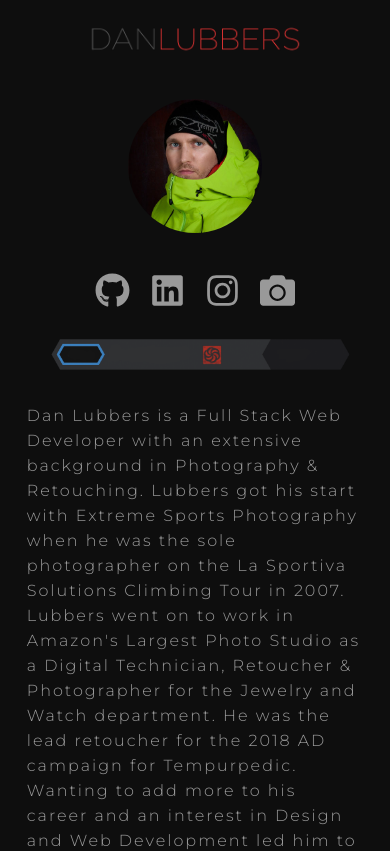
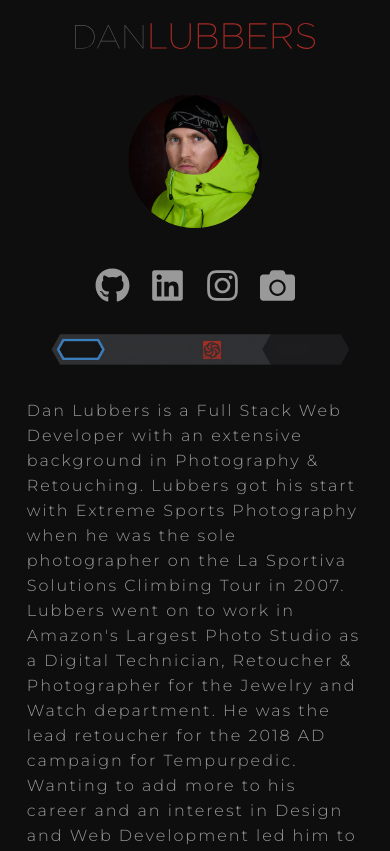
Before and after one commit to danlubbers/webdev-danlubbers-ts, a Gatsby site: page / in a window 390 px wide. Shown: the top 851 px of the page. Built offline with nearby package versions, Linux system fonts and the light colour scheme; Gatsby itself is replaced by a stand-in of ours; no server answers.

Commit message:
Swapped png logo for svg

```diff
--- a/src/components/Header/Header.tsx
+++ b/src/components/Header/Header.tsx
@@ -1,4 +1,4 @@
-import Logo from '../../assets/logos/danlubbers-logo.png';
+import Logo from '../../assets/logos/danlubbers_logo_#A52A25_outlined.svg';
 import React from 'react';
 import './_Header.scss';
 
--- a/src/components/Header/_Header.scss
+++ b/src/components/Header/_Header.scss
@@ -8,10 +8,10 @@
   border-radius: 5px;
 
   &__logo {
-    width: 80%;
+    width: 100%;
     height: auto;
     @media (max-width: 768px) {
-      width: 60%;
+      width: 80%;
     }
   }
 }
```
Also changed, not shown: src/assets/logos/danlubbers-logo.png (deleted), src/assets/logos/danlubbers_logo_#A52A25_outlined.svg (added).
